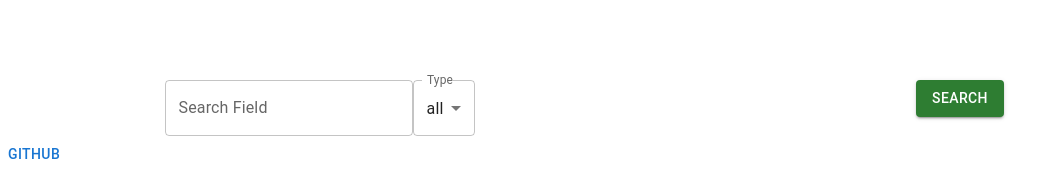
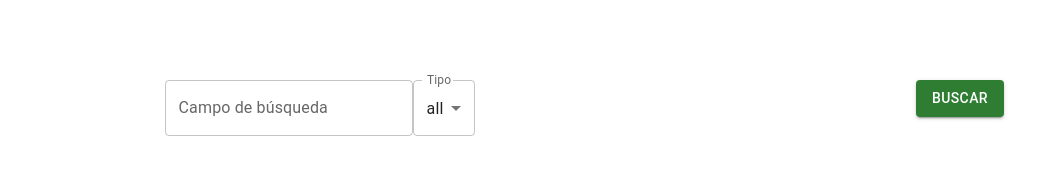
Before and after one commit to AdanJaramillo/Spotify_180394, a React (Create React App) app: page / in a window 1280 px wide. Shown: the top 169 px of the page, without its empty margins (0-1060 px from the left). Built offline with nearby package versions, Linux system fonts and the light colour scheme.

Commit message:
git Spotifys correc

```diff
--- a/src/pages/Home/Home.jsx
+++ b/src/pages/Home/Home.jsx
@@ -1,4 +1,4 @@
-import {Button, FormControl, Grid, InputLabel, Link, MenuItem, Select, TextField} from "@mui/material";
+import {Button, FormControl, Grid, InputLabel, MenuItem, Select, TextField} from "@mui/material";
 import React, { useEffect, useState } from "react";
 import Cookies from "universal-cookie";
 import { getSpotifyToken, spotifySearch } from "../../api/spotify";
@@ -30,14 +30,14 @@ function Home() {
             <Grid item xs={6}>
                 <TextField
                     id="outlined-search"
-                    label="Search Field"
+                    label="Campo de búsqueda"
                     type="search"
                     onChange={(e) =>
                         setSearchQuery((current) => ({ ...current, query: e.target.value }))
                     }
                 />
                 <FormControl>
-                    <InputLabel id="demo-simple-select-label">Type</InputLabel>
+                    <InputLabel id="demo-simple-select-label">Tipo</InputLabel>
                     <Select
                         labelId="demo-simple-select-label"
                         id="demo-simple-select"
@@ -57,15 +57,16 @@ function Home() {
             </Grid>
             <Grid item xs={6}>
                 <Button variant="contained" onClick={search} color="success">
-                    Search
+                    Buscar
                 </Button>
             </Grid>
             {/*<Grid>
                 <Button onClick={getSpotifyToken}>token</Button>
-            </Grid>*/}
+            </Grid>
             <Grid>
                 <Button href='https://github.com/AdanJaramillo/Spotify_180394'> Github </Button>
                 </Grid>
+            */}
             <Grid
                 container
                 spacing={{ xs: 2, md: 3 }}
```
